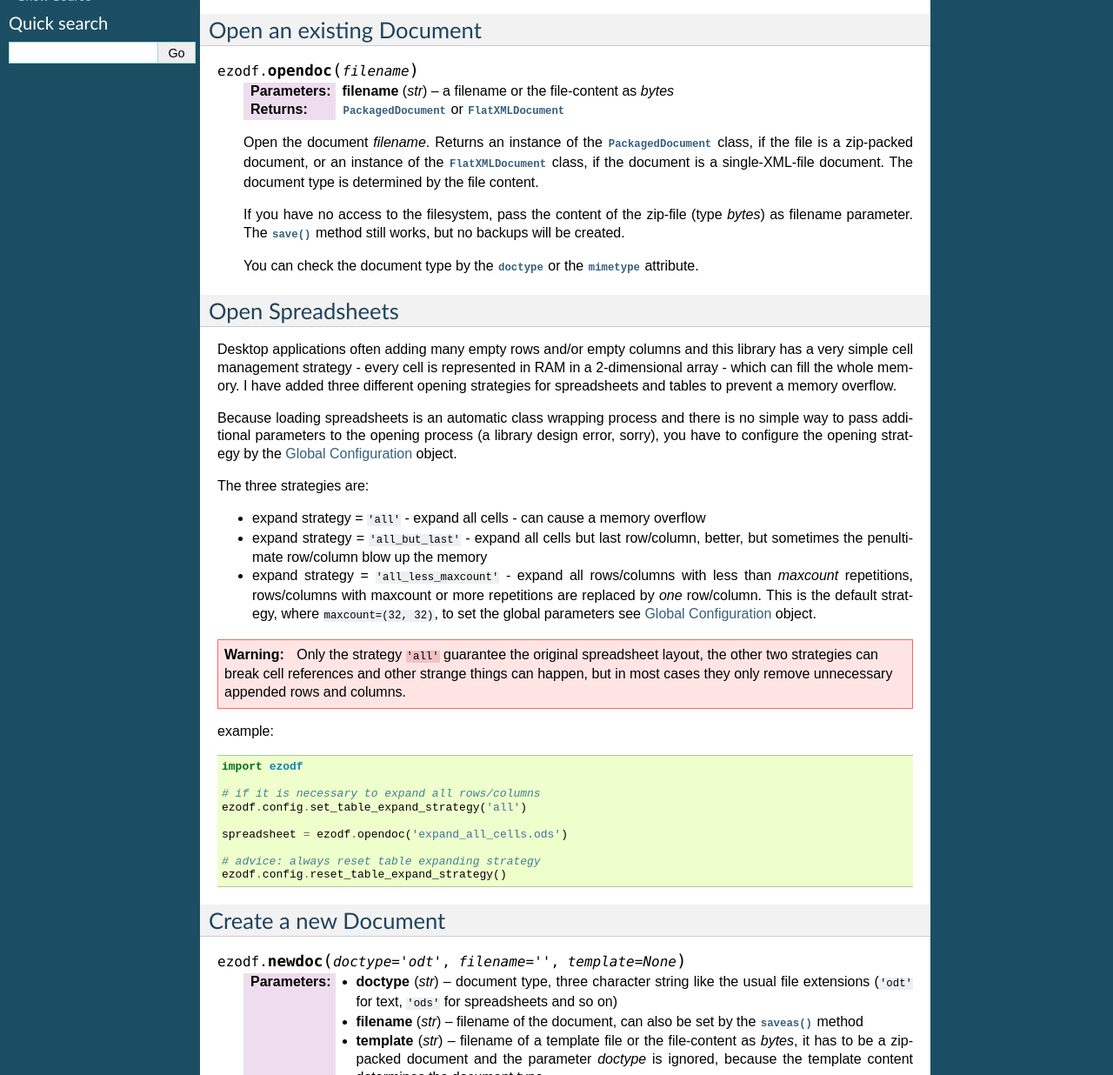
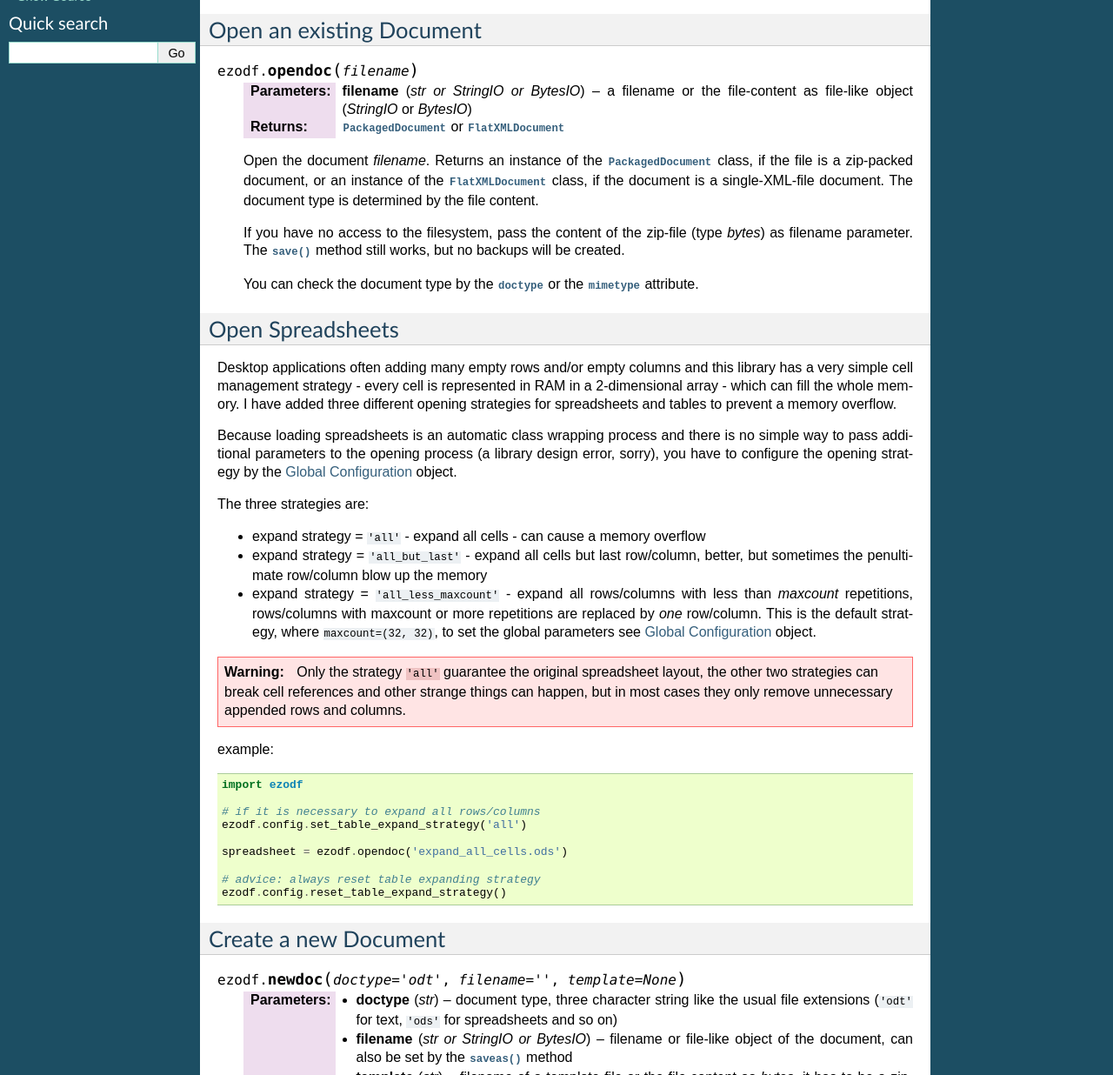
Before and after one commit to T0ha/ezodf, a Sphinx documentation site: the page built from docs/docmanagement.rst, in a window 1280 px wide and 1400 px high, scrolled down 248 px, cut to the strip 164-1400 px from the top of the window. Shown: the whole strip at 87% size. Built offline with Sphinx 7.4.7, drawn with Linux system fonts in a browser that asks for light colours.

Commit message:
Fixed types for documentmanagment

```diff
--- a/docs/docmanagement.rst
+++ b/docs/docmanagement.rst
@@ -21,7 +21,8 @@ Open an existing Document
 
 .. function:: ezodf.opendoc(filename)
 
-   :param str filename: a filename  or the file-content as `bytes`
+   :param filename: a filename  or the file-content as file-like object (`StringIO` or `BytesIO`)
+   :type filename: str or StringIO or BytesIO
    :returns: :class:`~document.PackagedDocument` or :class:`~document.FlatXMLDocument`
 
    Open the document `filename`. Returns an instance of the :class:`~document.PackagedDocument`
@@ -93,8 +94,9 @@ Create a new Document
 
   :param str doctype: document type, three character string like the usual file
     extensions (``'odt'`` for text, ``'ods'`` for spreadsheets and so on)
-  :param str filename: filename of the document, can also be set by the
+  :param filename: filename or file-like object of the document, can also be set by the
     :func:`~document.PackagedDocument.saveas()` method
+  :type filename: str or StringIO or BytesIO
   :param str template: filename of a template file or the file-content as
     `bytes`, it has to be a zip-packed document and the parameter `doctype`
     is ignored, because the template content determines the document type.
```
